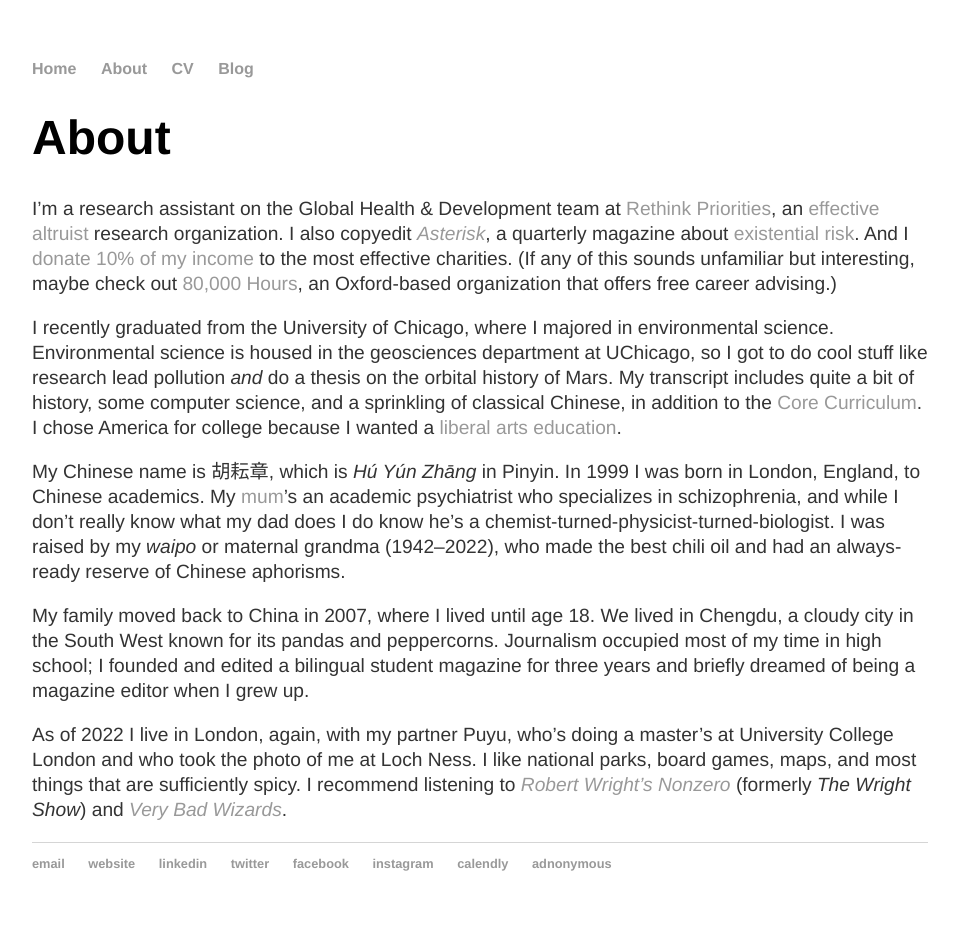
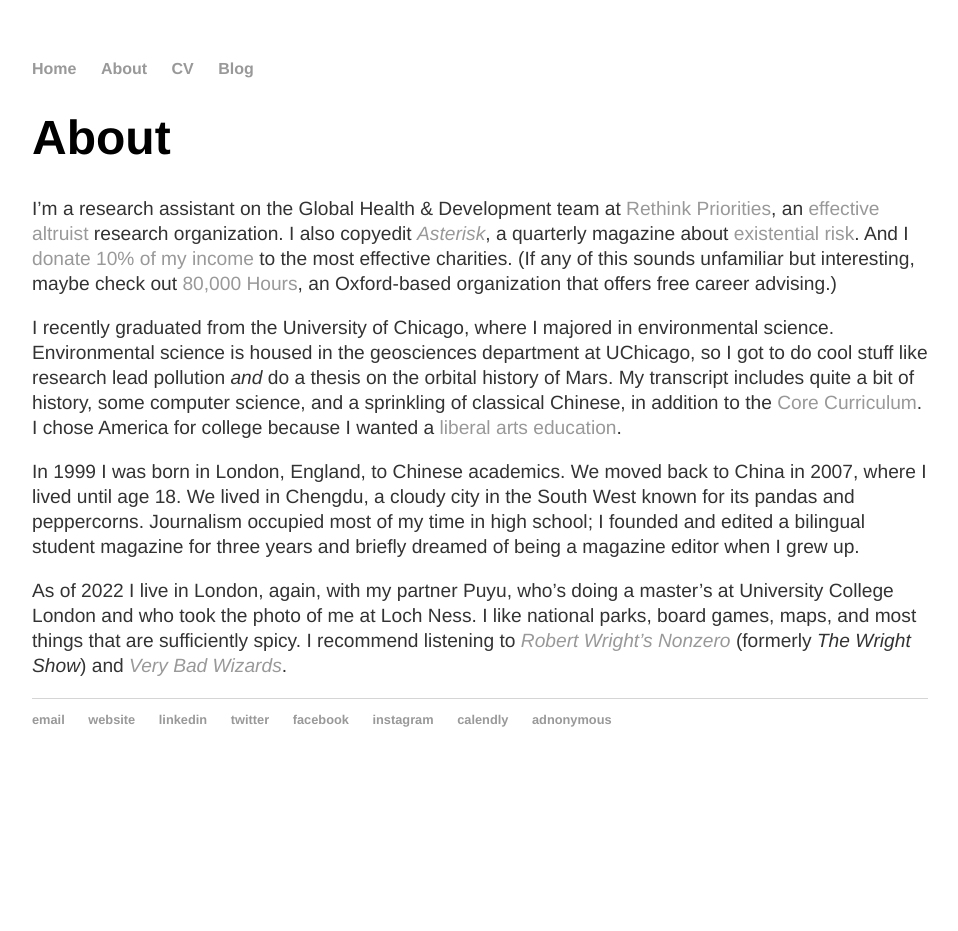
Before and after one commit to y-james-hu/y-james-hu.github.io, a Jekyll site: the page built from about/index.html, in a window 1280 px wide. Shown: the whole page, without its empty margins (160-1118 px from the left). Built offline with Jekyll 4.4.1, drawn with Linux system fonts in a browser that asks for light colours; after the commit the page ends 900 px from its top, so only the background shows below that.

Commit message:
Update index.html

```diff
--- a/about/index.html
+++ b/about/index.html
@@ -5,7 +5,6 @@
   <h1>{{ page.title }}</h1>
     <p>I’m a research assistant on the Global Health & Development team at <a href = "https://rethinkpriorities.org/">Rethink Priorities</a>, an <a href = "https://effectivealtruism.org">effective altruist</a> research organization. I also copyedit <a href = "http://asteriskmag.com/"><em>Asterisk</em></a>, a quarterly magazine about <a href = "https://theprecipice.com/">existential risk</a>. And I <a href="https://www.givingwhatwecan.org/pledge">donate 10% of my income</a> to the most effective charities. (If any of this sounds unfamiliar but interesting, maybe check out <a href = "https://80000hours.org/">80,000 Hours</a>, an Oxford-based organization that offers free career advising.)</p>
     <p>I recently graduated from the University of Chicago, where I majored in environmental science. Environmental science is housed in the geosciences department at UChicago, so I got to do cool stuff like research lead pollution <em>and</em> do a thesis on the orbital history of Mars. My transcript includes quite a bit of history, some computer science, and a sprinkling of classical Chinese, in addition to the <a href = "https://college.uchicago.edu/academics/core-curriculum">Core Curriculum</a>. I chose America for college because I wanted a <a href = "https://en.wikipedia.org/wiki/Liberal_arts_education">liberal arts education</a>.</p>
-    <p>My Chinese name is 胡耘章, which is <em>Hú Yún Zhāng</em> in Pinyin. In 1999 I was born in London, England, to Chinese academics. My <a href="https://en.wikipedia.org/wiki/Li_Tao_(psychiatrist)">mum</a>’s an academic psychiatrist who specializes in schizophrenia, and while I don’t really know what my dad does I do know he’s a chemist-turned-physicist-turned-biologist. I was raised by my <em>waipo</em> or maternal grandma (1942–2022), who made the best chili oil and had an always-ready reserve of Chinese aphorisms.</p>
-    <p>My family moved back to China in 2007, where I lived until age 18. We lived in Chengdu, a cloudy city in the South West known for its pandas and peppercorns. Journalism occupied most of my time in high school; I founded and edited a bilingual student magazine for three years and briefly dreamed of being a magazine editor when I grew up.</p>
+    <p>In 1999 I was born in London, England, to Chinese academics. We moved back to China in 2007, where I lived until age 18. We lived in Chengdu, a cloudy city in the South West known for its pandas and peppercorns. Journalism occupied most of my time in high school; I founded and edited a bilingual student magazine for three years and briefly dreamed of being a magazine editor when I grew up.</p>
     <p>As of 2022 I live in London, again, with my partner Puyu, who’s doing a master’s at University College London and who took the photo of me at Loch Ness. I like national parks, board games, maps, and most things that are sufficiently spicy. I recommend listening to <em><a href = "https://bloggingheads.tv/programs/wrightshow">Robert Wright’s Nonzero</a></em> (formerly <em>The Wright Show</em>) and <em><a href = "https://www.verybadwizards.com/">Very Bad Wizards</a></em>.</p>
     <p></p>
```
